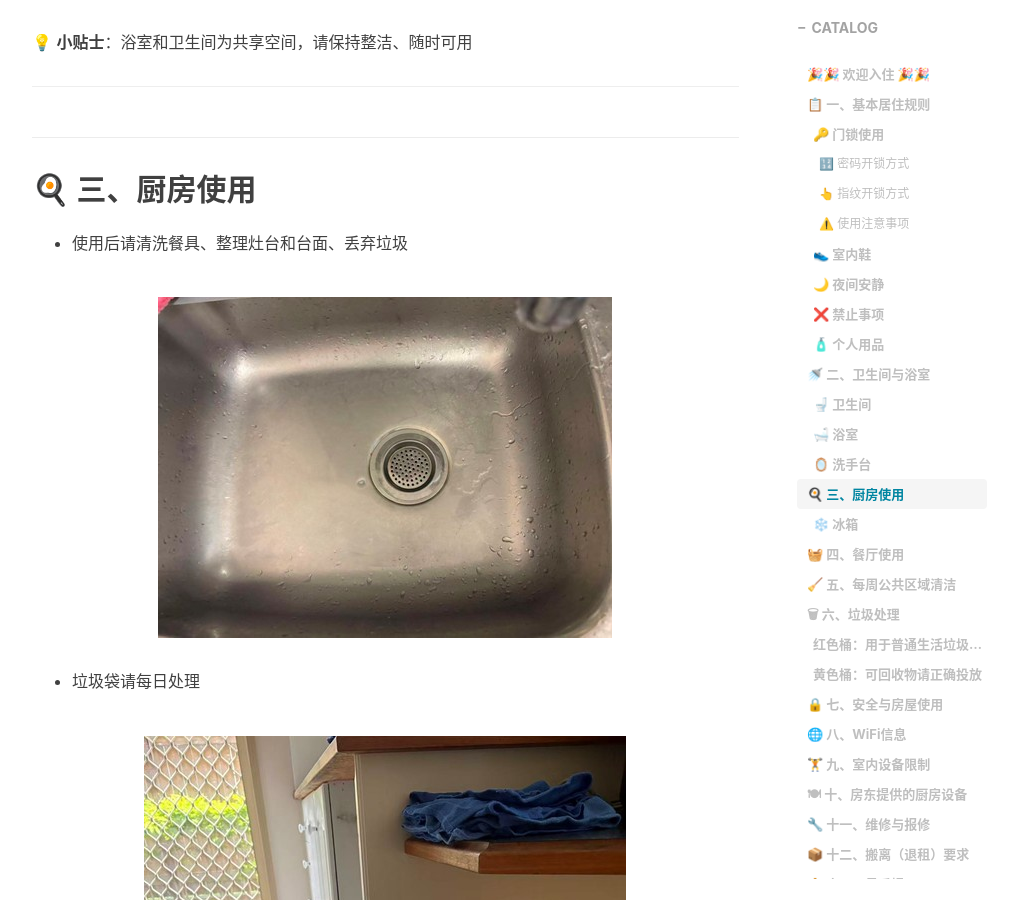
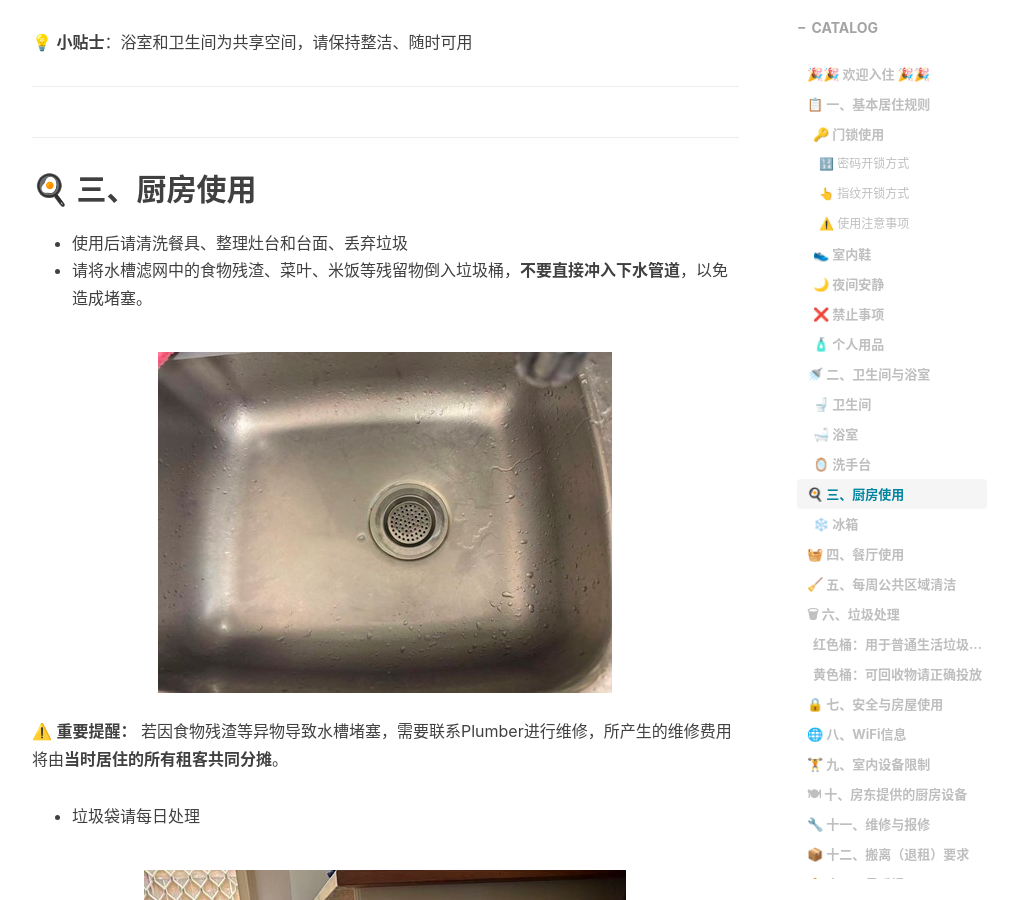
Before and after one commit to TedData/teddata.github.io, a Jekyll site: the page built from _posts/2026-03-11-TenantWelcomeGuide.md, in a window 1280 px wide and 900 px high, scrolled down 6116 px. Shown: the whole window, without its empty margins (233-1245 px from the left). Built offline with Jekyll 4.4.1, drawn with Linux system fonts in a browser that asks for light colours; nearby versions of some CDN libraries; comment, search, counter and statistics services are not loaded; some of the changed text lies outside the part shown.

Commit message:
Update 2026-03-11-TenantWelcomeGuide.md

```diff
--- a/_posts/2026-03-11-TenantWelcomeGuide.md
+++ b/_posts/2026-03-11-TenantWelcomeGuide.md
@@ -107,8 +107,12 @@ tags:
 ## 🍳 三、厨房使用
 
 * 使用后请清洗餐具、整理灶台和台面、丢弃垃圾
+* 请将水槽滤网中的食物残渣、菜叶、米饭等残留物倒入垃圾桶，**不要直接冲入下水管道**，以免造成堵塞。
 
 ![](https://raw.githubusercontent.com/TedData/TedData.github.io/master/img/in-post/TenantWelcomeGuide/Picture6.jpg)
+⚠️ **重要提醒：**
+若因食物残渣等异物导致水槽堵塞，需要联系Plumber进行维修，所产生的维修费用将由**当时居住的所有租客共同分摊**。
+
 * 垃圾袋请每日处理
 
 ![](https://raw.githubusercontent.com/TedData/TedData.github.io/master/img/in-post/TenantWelcomeGuide/Picture7.jpg)
@@ -218,7 +222,10 @@ tags:
 
 * WiFi 名称：NOKIA-F71A
 * WiFi 密码：H47aDExc5E
-* 请合理使用网络，不得进行违法活动或下载非法内容
+
+💡 **小贴士**：如果出现 WiFi 显示已连接但无法上网的情况，请尝试手动切换到以下网络：
+* NOKIA-F71A-5G
+* NOKIA-F71A-2.4G
 
 ---
 
```
